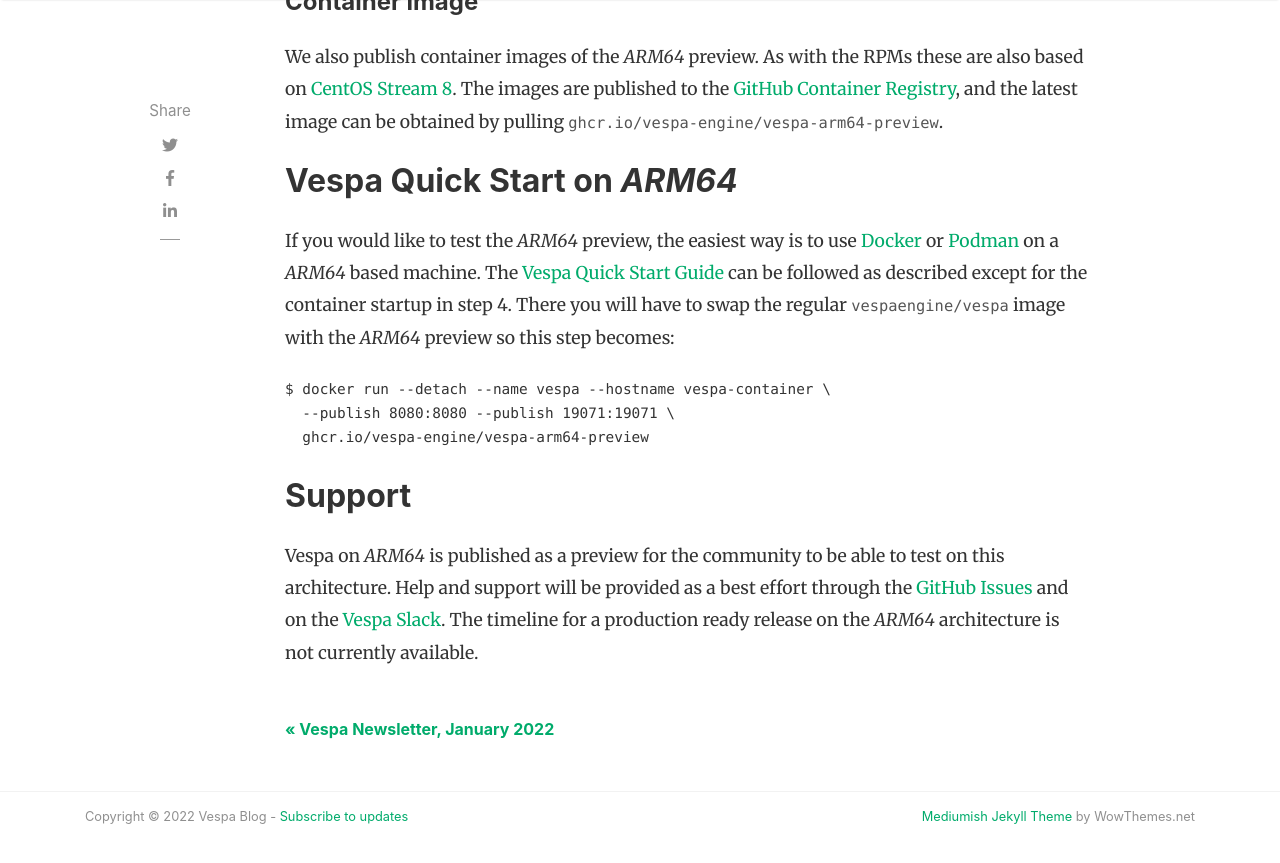
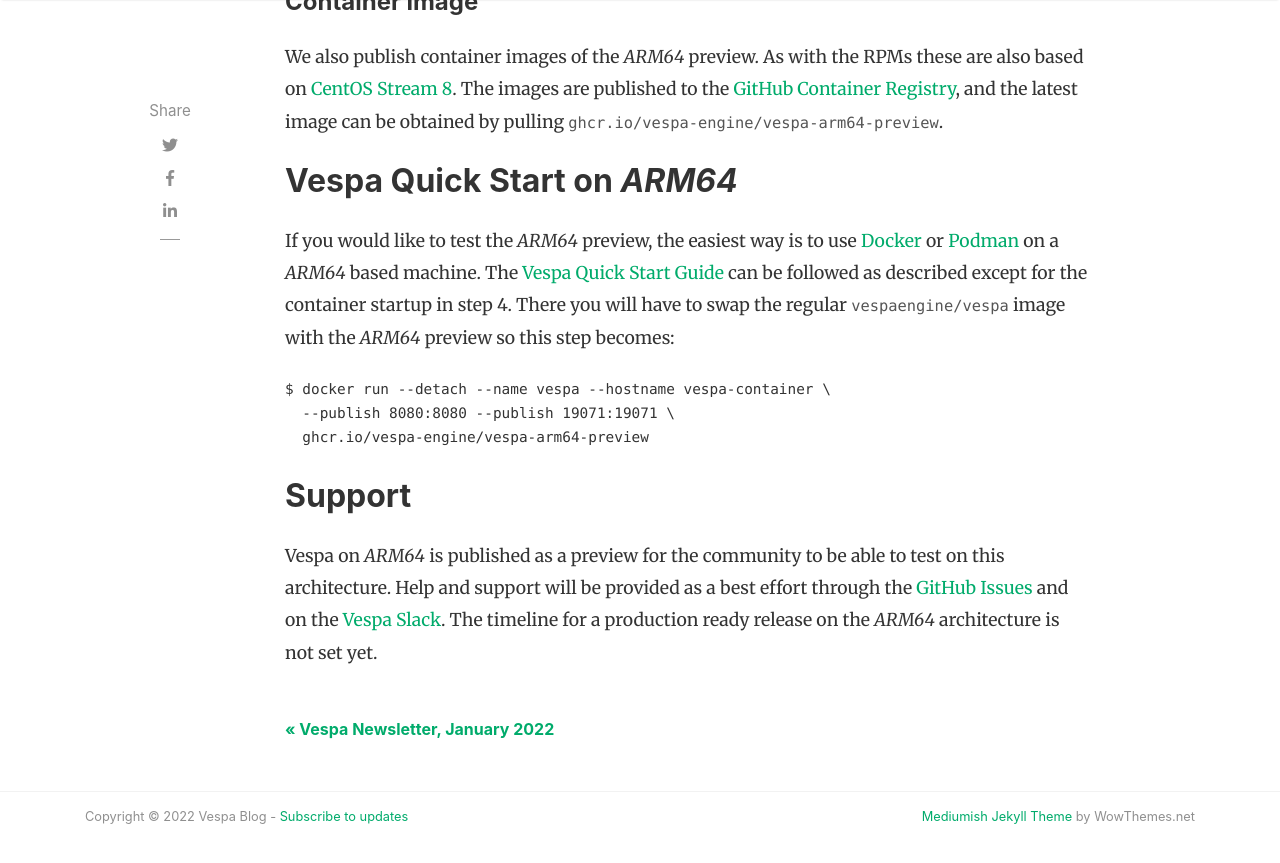
Before and after one commit to vespa-engine/blog, a Jekyll site: the page built from _posts/2022-02-16-preview-of-vespa-on-arm64.md, in a window 1280 px wide and 900 px high, scrolled down 1827 px. Shown: the top 863 px of the window. Built offline with Jekyll 4.4.1, drawn with Linux system fonts in a browser that asks for light colours; nearby versions of some CDN libraries; comment, search, counter and statistics services are not loaded.

Commit message:
Fix sentence wording
Co-authored-by: Kristian Aune <kkraune@users.noreply.github.com>

````diff
--- a/_posts/2022-02-16-preview-of-vespa-on-arm64.md
+++ b/_posts/2022-02-16-preview-of-vespa-on-arm64.md
@@ -40,4 +40,7 @@
 ```
 
 ## Support
-Vespa on *ARM64* is published as a preview for the community to be able to test on this architecture. Help and support will be provided as a best effort through the [GitHub Issues](https://github.com/vespa-engine/vespa/issues) and on the [Vespa Slack](http://slack.vespa.ai). The timeline for a production ready release on the *ARM64* architecture is not currently available.
+Vespa on *ARM64* is published as a preview for the community to be able to test on this architecture.
+Help and support will be provided as a best effort through the [GitHub Issues](https://github.com/vespa-engine/vespa/issues)
+and on the [Vespa Slack](http://slack.vespa.ai).
+The timeline for a production ready release on the *ARM64* architecture is not set yet.
````
